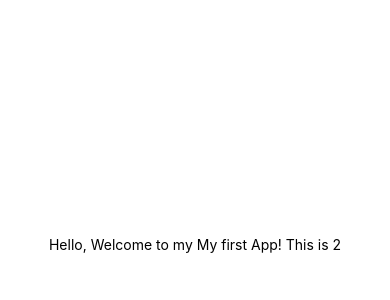
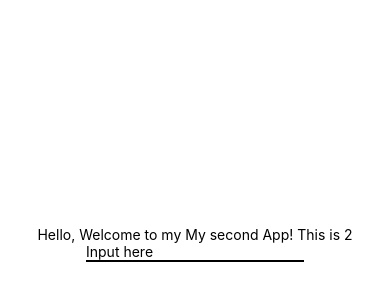
Before and after one commit to lalajia/cs5520-sp24, a React Native app: screen / in a window 390 px wide. Shown: the part 178-478 px from the top of the page. Built offline with nearby package versions, Linux system fonts and the light colour scheme.

Commit message:
textinput

```diff
--- a/App.js
+++ b/App.js
@@ -1,15 +1,28 @@
 import { StatusBar } from "expo-status-bar";
-import { StyleSheet, Text, View } from "react-native";
+import { StyleSheet, Text, TextInput, View } from "react-native";
 
 import React from "react";
 import Header from "./components/Header";
+import { useState } from "react";
 
 export default function App() {
-  const appName = "My first App";
+  const appName = "My second App";
+  function changeTextHandler(changeText) {
+    setText(changeText);
+  }
+  const [text, setText] = useState("");
+
   return (
     <View style={styles.container}>
       <View style={styles.content}>
         <Header name={appName} version={2}></Header>
+        <TextInput
+          placeholder="Input here"
+          style={styles.input}
+          value={text}
+          onChangeText={changeTextHandler}
+        ></TextInput>
+        <Text>{text}</Text>
       </View>
     </View>
   );
@@ -20,30 +33,33 @@ const styles = StyleSheet.create({
     flex: 1,
     backgroundColor: "white",
   },
-  header: {
-    height: 150,
-    backgroundColor: "blue",
-    alignItems: "center",
-    justifyContent: "center",
+  input: {
+    borderBottomWidth: 2,
   },
-  headerText: {
-    color: "white",
-    fontSize: 20,
-  },
+  // header: {
+  //   height: 150,
+  //   backgroundColor: "blue",
+  //   alignItems: "center",
+  //   justifyContent: "center",
+  // },
+  // headerText: {
+  //   color: "white",
+  //   fontSize: 20,
+  // },
   content: {
     flex: 1,
     backgroundColor: "white",
     alignItems: "center",
     justifyContent: "center",
   },
-  footer: {
-    height: 150,
-    backgroundColor: "blue",
-    alignItems: "center",
-    justifyContent: "center",
-  },
-  footerText: {
-    color: "white",
-    fontSize: 20,
-  },
+  // footer: {
+  //   height: 150,
+  //   backgroundColor: "blue",
+  //   alignItems: "center",
+  //   justifyContent: "center",
+  // },
+  // footerText: {
+  //   color: "white",
+  //   fontSize: 20,
+  // },
 });
```
Also changed, not shown: components/Input.js (added, +12 -0 lines).
